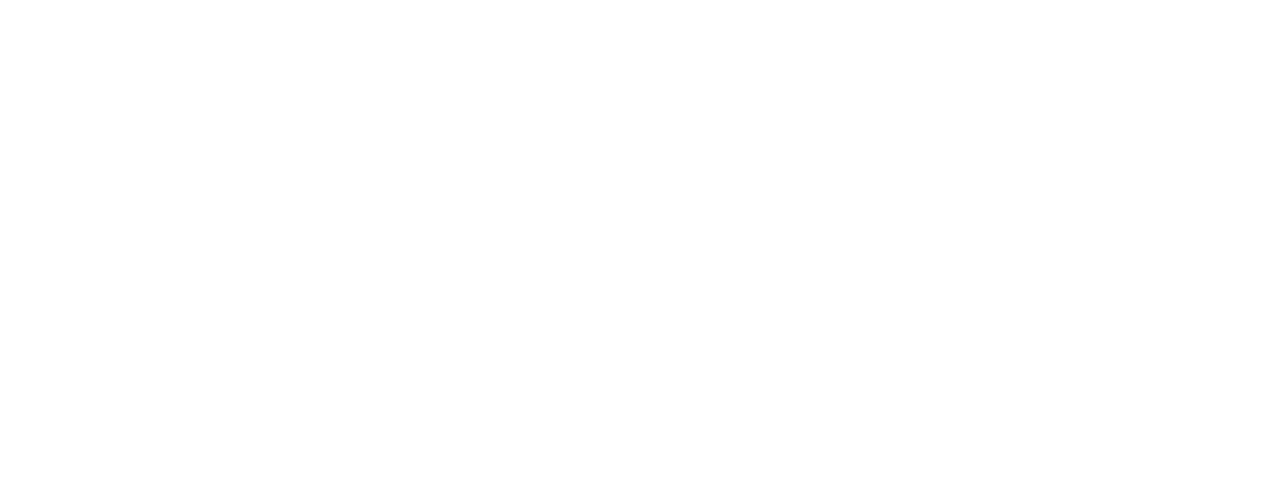
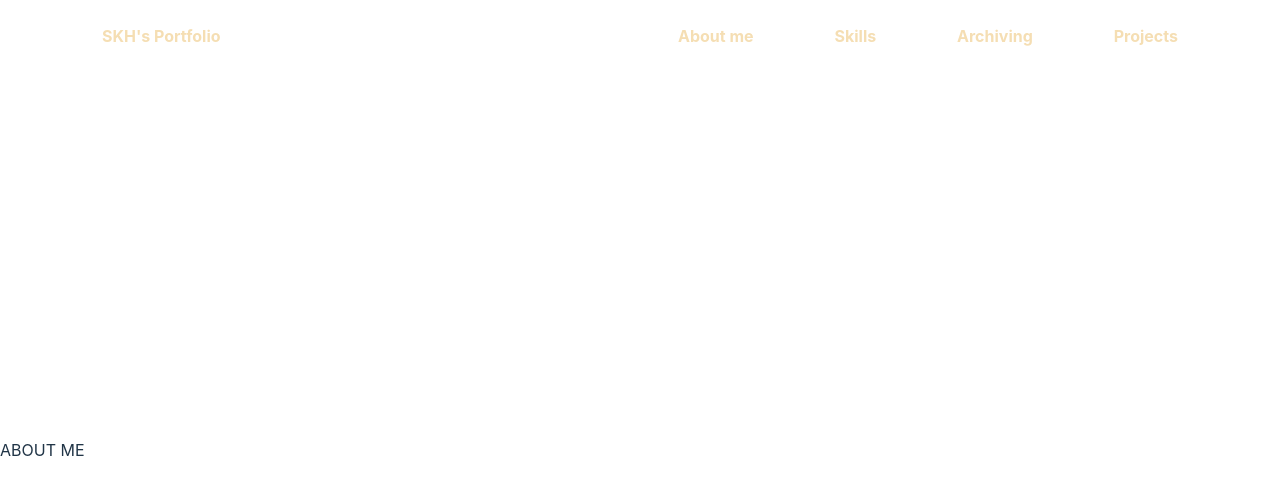
Before and after one commit to seokahi/portfolio, a React (Vite) app: page /home in a window 1280 px wide. Before the commit this address had no page. Shown: the top 494 px of the page. Built offline with nearby package versions, Linux system fonts and the light colour scheme.

Commit message:
feat: HomePage 라우터 추가

```diff
--- a/src/App.tsx
+++ b/src/App.tsx
@@ -1,15 +1,19 @@
+
+import { BrowserRouter, Routes, Route, Navigate } from 'react-router-dom';
 import MainPage from './page/MainPage';
-import { Route, Routes,BrowserRouter} from 'react-router-dom';
+import HomePage from './page/HomePage';
 
 function App() {
   return (
     <BrowserRouter>
       <Routes>
+        <Route path='/' element={<Navigate to={'home'} />} />
         <Route path="/" element={<MainPage />}>
+          <Route path="home" element={<HomePage />} /> {/* HomePage 라우트 추가 */}
         </Route>
       </Routes>
     </BrowserRouter>
   );
 }
 
-export default App
+export default App;
```
